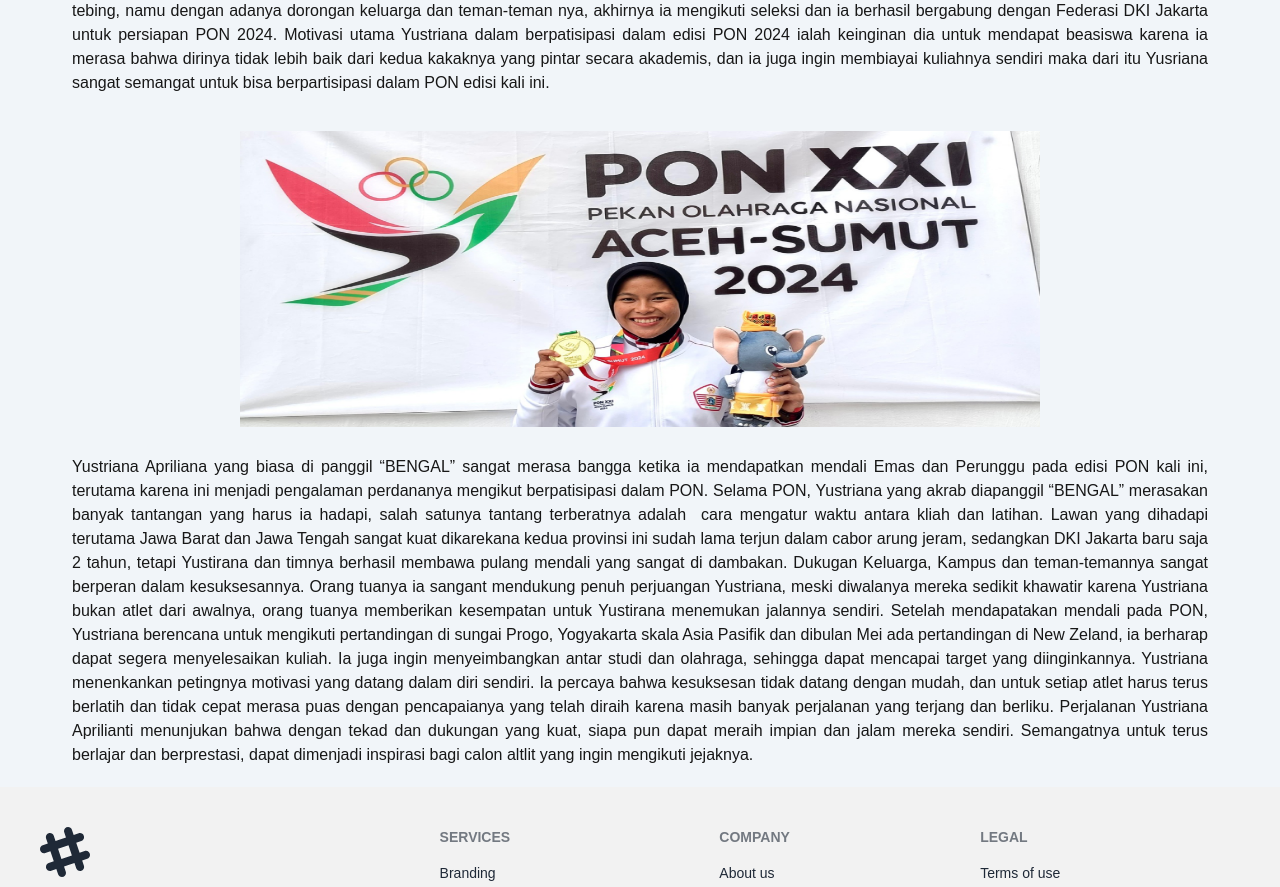
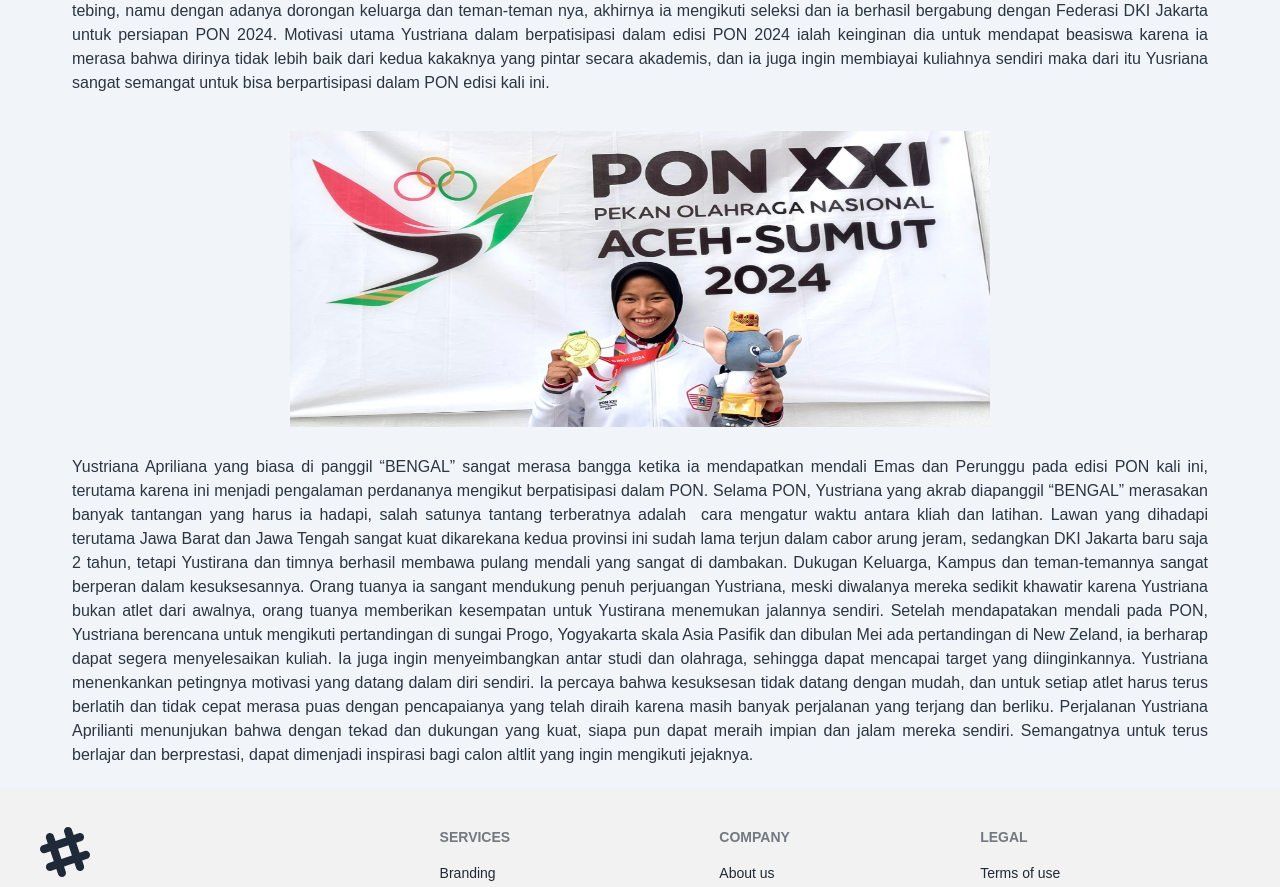
Before and after one commit to frmnsyh19/Nexus, a Next.js app: page /traveling in a window 1280 px wide. Shown: the part 3200-4087 px from the top of the page. Built offline with nearby package versions, Linux system fonts and the light colour scheme.

Commit message:
update commit1

```diff
--- a/app/components/TravelingComponent/NewsSections3.tsx
+++ b/app/components/TravelingComponent/NewsSections3.tsx
@@ -28,7 +28,7 @@
             membiayai kuliahnya sendiri maka dari itu Yusriana sangat semangat untuk bisa berpartisipasi dalam PON edisi kali ini.
           </div>
           <div className=' mt-2 w-full p-3 flex justify-center h-80'>
-            <Image src={'/image/newstraveling2.png'} alt='' width={800} height={100} />
+            <Image src={'/image/newstraveling2.png'} className=' w-2/3l' height={500} width={700} alt='headerImage' />
           </div>
           <div className="w-full p-2 text-justify">
             Yustriana Apriliana yang biasa di panggil “BENGAL” sangat merasa bangga ketika ia
--- a/app/traveling/page.tsx
+++ b/app/traveling/page.tsx
@@ -11,7 +11,7 @@
 const page = () => {
   return (
     <>
-      <div className="w-full flex flex-col bg-slate-100 gap-3">
+      <div className="w-full flex flex-col text-neutral bg-slate-100 gap-3">
         <NavbarMobile />
         <NavbarPc />
         <NewsSections1 />
```
